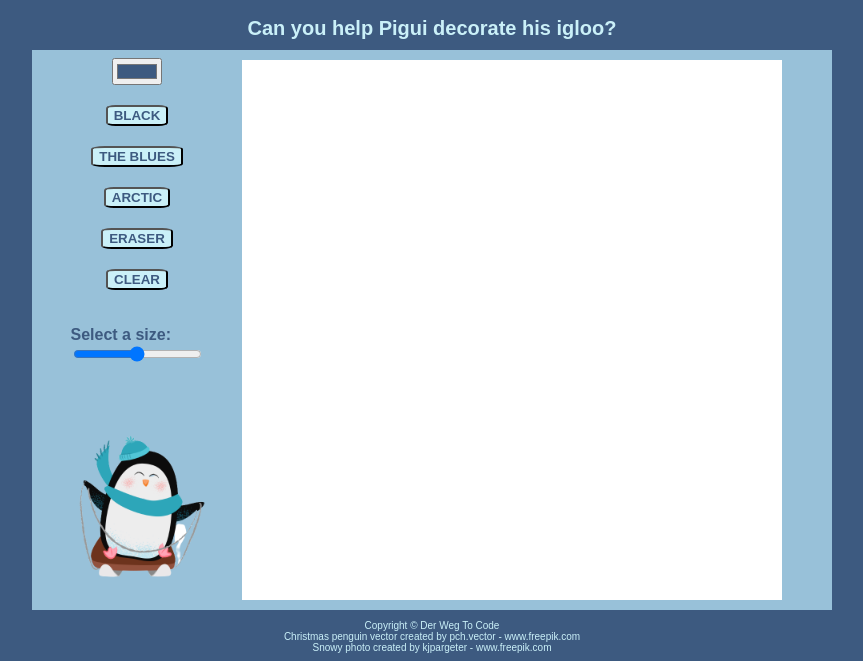
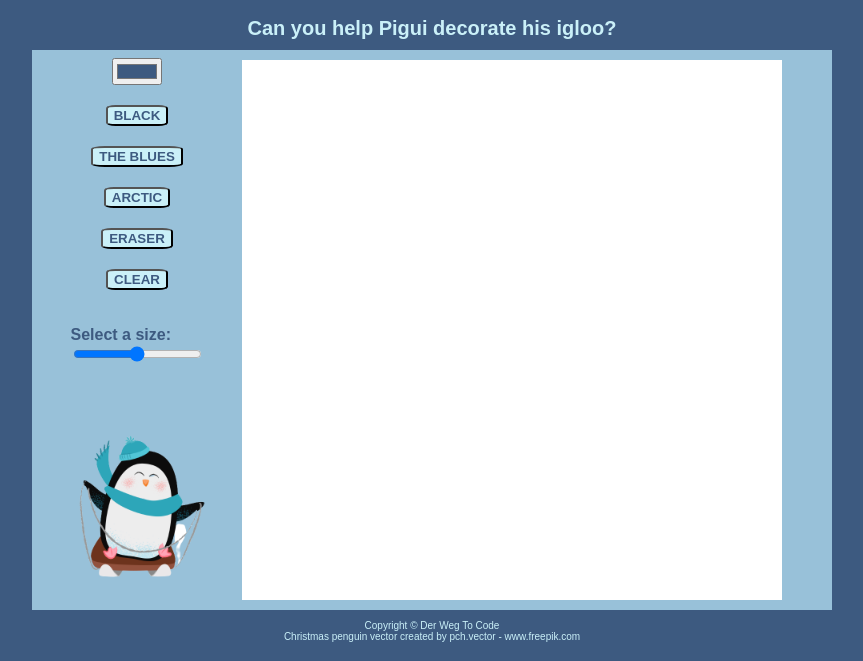
Before and after one commit to derwegtocode/etch-a-sketch, a plain HTML site: page etch-a-sketch.html in a window 1280 px wide. Shown: the part 253-914 px from the top of the page, without its empty margins (208-1071 px from the left). Drawn offline with Linux system fonts and the light colour scheme; a web font is replaced by a local one.

Commit message:
delete wrong link

```diff
--- a/etch-a-sketch.html
+++ b/etch-a-sketch.html
@@ -29,7 +29,7 @@
         <div id="gridDiv"></div>
     </div>
     <footer><p id="copyright">Copyright © Der Weg To Code</p><a href='https://www.freepik.com/vectors/christmas-penguin'>Christmas penguin vector created by pch.vector - www.freepik.com</a>
-        <a href='https://www.freepik.com/photos/snowy'>Snowy photo created by kjpargeter - www.freepik.com</a></footer>
+        </footer>
     <script src="etch-a-sketch.js"></script>
 </body>
 </html>
```
